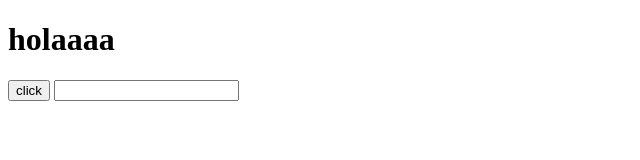
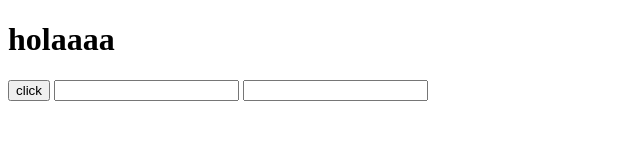
Before and after one commit to BrisaGarcia1/gitprueba, a plain HTML site: page index.html in a window 1280 px wide. Shown: the whole page, without its empty margins (0-640 px from the left). Drawn offline with Linux system fonts and the light colour scheme.

Commit message:
se agrego mensaje dos

```diff
--- a/index.html
+++ b/index.html
@@ -10,5 +10,7 @@
     <h1>holaaaa</h1>
     <input type="button" value="click" onclick="alert('hola')">
     <input type="text" name="mensaje" id="mensaje">
+    <input type="text" name="mensajed" id="mensajed">
+
 </body>
 </html>
```
